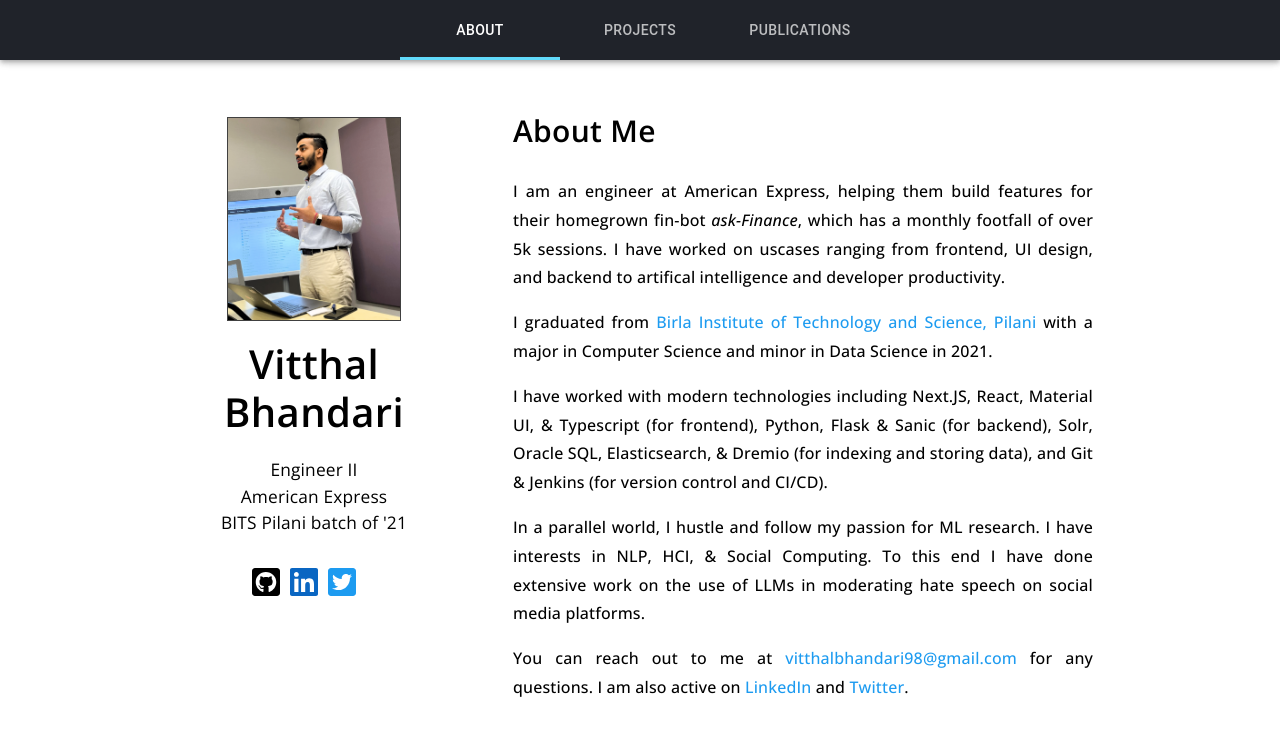
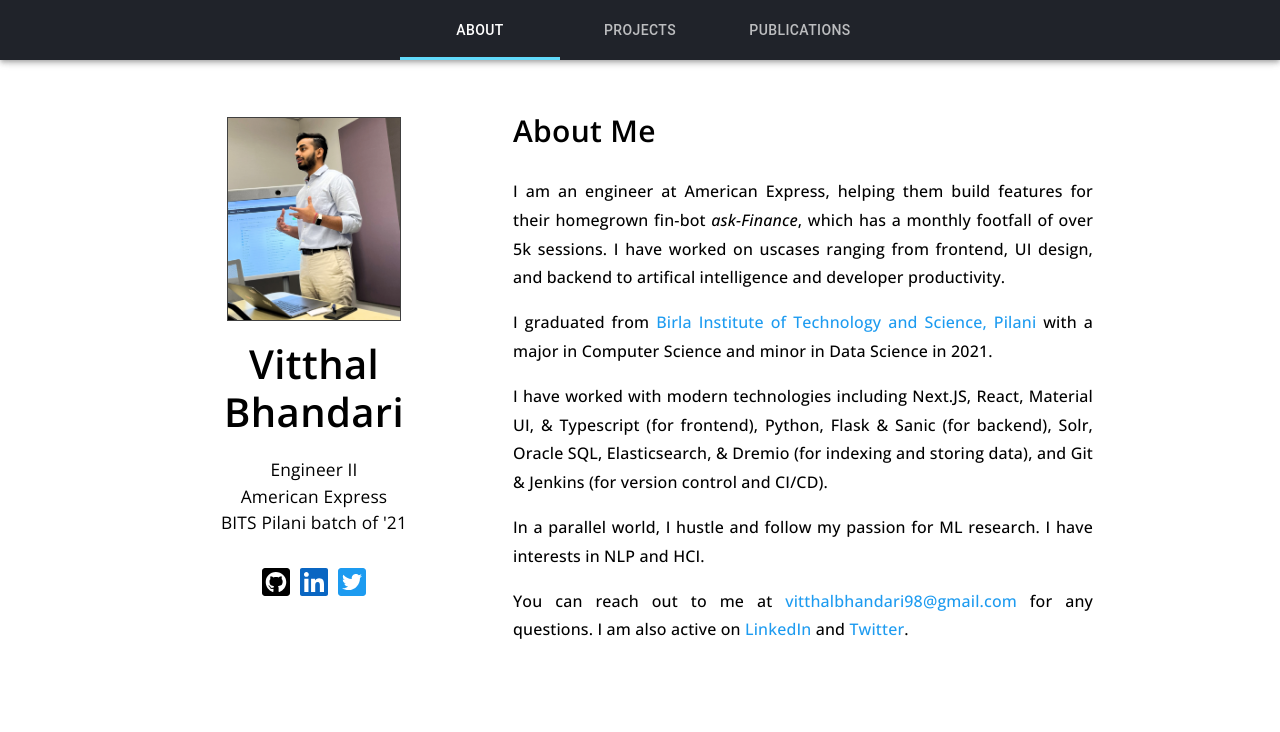
Before and after one commit to vitthal-bhandari/vitthal-bhandari.github.io, a React (Create React App) app: page / in a window 1280 px wide. Shown: the top 732 px of the page. Built offline with nearby package versions, Linux system fonts and the light colour scheme; some icons are missing.

Commit message:
modify css

```diff
--- a/src/components/Home.js
+++ b/src/components/Home.js
@@ -363,7 +363,7 @@ export default function Home() {
                   />
                 </Link>
                 </BlueOnGreenTooltip >
-                <BlueOnGreenTooltip  title="Google Scholar" placement="top" arrow>
+                {/* <BlueOnGreenTooltip  title="Google Scholar" placement="top" arrow>
                 <a className={classes.icon_link}  target="_blank" style={{ color: '#2873EB', paddingRight: '10px' }} href="https://scholar.google.com/citations?user=ZfdsC-AAAAAJ&hl=en"  rel='noopener noreferrer'>
                   <i
                     className="ai ai-google-scholar-square ai-2x"
@@ -378,7 +378,7 @@ export default function Home() {
                   >
                   </i>
                 </a>
-                </BlueOnGreenTooltip >
+                </BlueOnGreenTooltip > */}
               </Grid>
             </Grid>
 
@@ -404,7 +404,7 @@ export default function Home() {
 
                   <p>I have worked with modern technologies including Next.JS, React, Material UI, & Typescript (for frontend), Python, Flask & Sanic (for backend), Solr, Oracle SQL, Elasticsearch, & Dremio (for indexing and storing data), and Git & Jenkins (for version control and CI/CD).</p>
 
-                  <p>In a parallel world, I hustle and follow my passion for ML research. I have interests in NLP, HCI, & Social Computing. To this end I have done extensive work on the use of LLMs in moderating hate speech on social media platforms.</p>
+                  <p>In a parallel world, I hustle and follow my passion for ML research. I have interests in NLP and HCI.</p>
 
                   <p>You can reach out to me at <Link href="mailto:vitthalbhandari98@gmail.com" className={classes.links}>vitthalbhandari98@gmail.com</Link> for any questions.
 
@@ -420,13 +420,13 @@ export default function Home() {
           <TabPanel value={value['value']} index={2}>
             <Grid container spacing={0} style={{ marginTop: '60px' }}>
 
-              <Grid item xs={12} lg={6}>
+              {/* <Grid item xs={12} lg={6}>
                 <Typography className={classes.pubs}>
                   Preprints
                 </Typography>
-              </Grid>
+              </Grid> */}
 
-              <Grid item xs={12} className={classes.pub_item}>
+              {/* <Grid item xs={12} className={classes.pub_item}>
                 <Typography className={classes.pub_heading}>On the Challenges of Building Datasets for Hate Speech Detection</Typography>
                 <Typography className={classes.pub_names}><u>Vitthal Bhandari</u></Typography>
                 <Typography className={classes.pub_venue}><span style={{ fontWeight: 500 }}>Arxiv</span> <span style={{float: 'right'}}> <a className={classes.code_and_preprint} target="_blank" rel='noreferrer' href="https://arxiv.org/abs/2309.02912/">MANUSCRIPT</a> </span></Typography>
@@ -442,7 +442,7 @@ export default function Home() {
                 <Typography className={classes.pub_heading}>bitsa_nlp@LT-EDI-ACL2022: Leveraging Pretrained Language Models for Detecting Homophobia and Transphobia in Social Media Comments</Typography>
                 <Typography className={classes.pub_names}><u>Vitthal Bhandari</u> and Poonam Goyal</Typography>
                 <Typography className={classes.pub_venue}><span style={{ fontWeight: 500 }}>ACL 2022</span> {'\u25Cb'} <em>The Second Workshop on LT-EDI</em> <span style={{float: 'right'}}> <a className={classes.code_and_preprint} target="_blank" rel='noreferrer' href="https://github.com/vitthal-bhandari/Homophobia-Transphobia-Detection">CODE</a> {'\u25Cf'}  <a className={classes.code_and_preprint} target="_blank" rel='noreferrer' href="https://aclanthology.org/2022.ltedi-1.18/">MANUSCRIPT</a> </span></Typography>
-              </Grid>
+              </Grid> */}
 
               <Grid item xs={12} lg={6}>
                 <Typography className={classes.pubs}>
@@ -485,13 +485,13 @@ export default function Home() {
                 </ul>
               </Grid>
 
-              <Grid item xs={12} lg={6}>
+              {/* <Grid item xs={12} lg={6}>
                 <Typography className={classes.pubs}>
                   Shared Tasks
                 </Typography>
-              </Grid>
+              </Grid> */}
 
-              <Grid item className={classes.pub_item}>
+              {/* <Grid item className={classes.pub_item}>
                 <Typography className={classes.project_heading}>
                   Homophobia/Transphobia Detection in social media comments
                   <span style={{float: 'right'}}>
@@ -507,7 +507,7 @@ export default function Home() {
                 <ul>
                   <li className={classes.project}>Experimented with a variety of mono-lingual and multi-lingual transformer models along with data augmentation techniques for detection of homophobic/transphobic content among topical youtube comments in 3 settings: English, Tamil and code-mixed Tanglish language</li>
                 </ul>
-              </Grid>
+              </Grid> */}
 
               <Grid item xs={12} lg={6}>
                 <Typography className={classes.pubs}>
```
Also changed, not shown: 1 other file (tests, documents, lock files or other folders).
